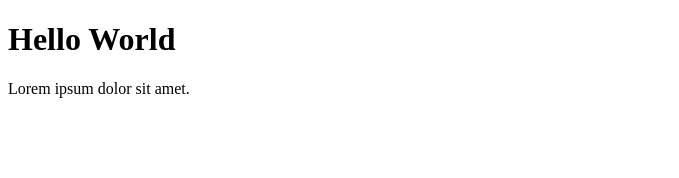
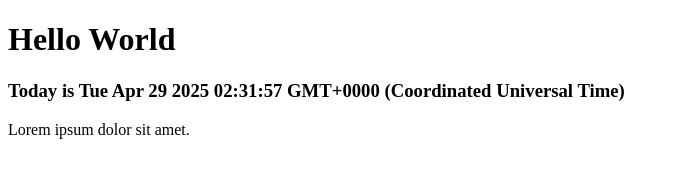
Before and after one commit to Bethabel20/git-course, a plain HTML site: page index.html in a window 1280 px wide. Shown: the whole page, without its empty margins (0-679 px from the left). Drawn offline with Linux system fonts and the light colour scheme.

Commit message:
Updated 2

```diff
--- a/app.js
+++ b/app.js
@@ -0,0 +1,6 @@
+const bodyElement = document.querySelector(".today")
+
+
+let date = new Date()
+
+bodyElement.innerHTML += date
--- a/index.html
+++ b/index.html
@@ -7,6 +7,9 @@
 </head>
 <body>
   <h1>Hello World</h1>
+  <h3 class="today">Today is  </h3>
   <p>Lorem ipsum dolor sit amet.</p>
+
+  <script src="app.js"></script>
 </body>
 </html>
```
